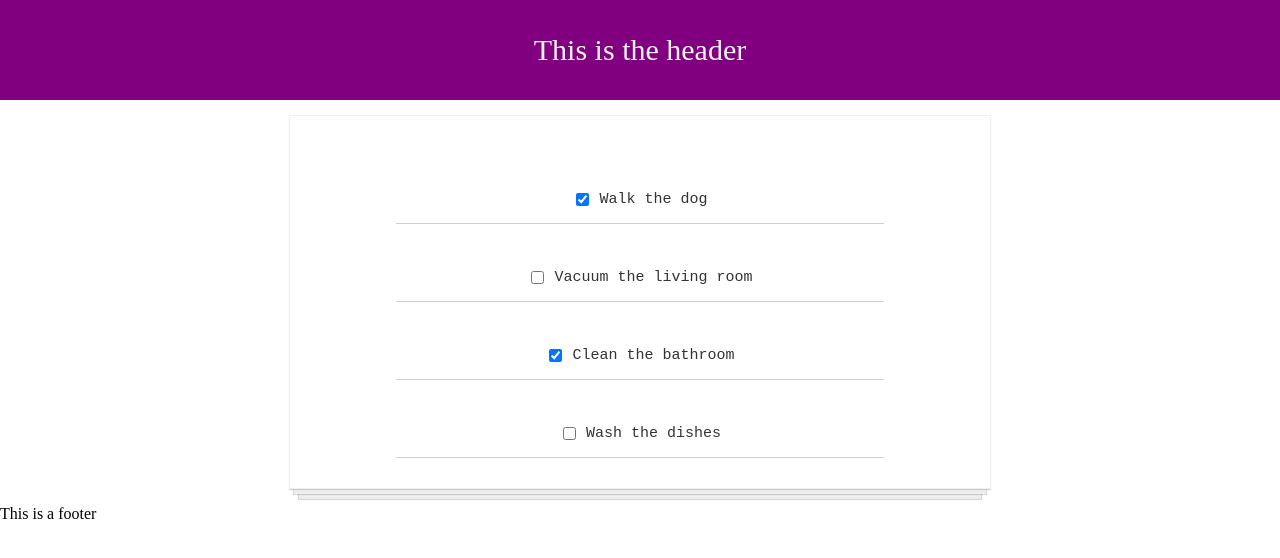
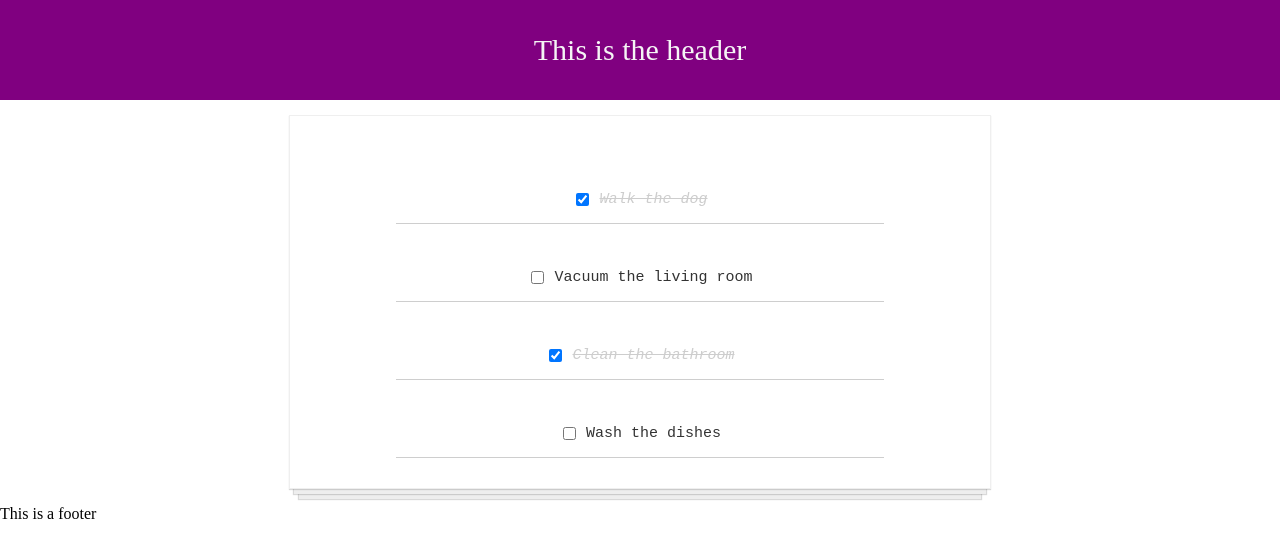
Before and after one commit to abrolon87/react-todo-app, a React (Create React App) app in the folder simple-todo-app/: page / in a window 1280 px wide. Shown: the top 558 px of the page. Built offline with nearby package versions, Linux system fonts and the light colour scheme.

Commit message:
adds style to completed items

```diff
--- a/simple-todo-app/src/components/TodoItem.js
+++ b/simple-todo-app/src/components/TodoItem.js
@@ -2,11 +2,16 @@
 import todosData from '../todosData'
 
 function TodoItem(props) {
+    const completedStyle = {
+      fontStyle: "italic",
+      color: "#cdcdcd",
+      textDecoration: "line-through"
+    }
 
     return (
       <div className="todo-item">
         <input type="checkbox" checked={props.item.completed} onChange={() => props.handleChange(props.item.id)}/>
-        <p>{props.item.text}</p>
+        <p style={props.item.completed ? completedStyle: null}>{props.item.text}</p>
       </div>
     )
 
```
